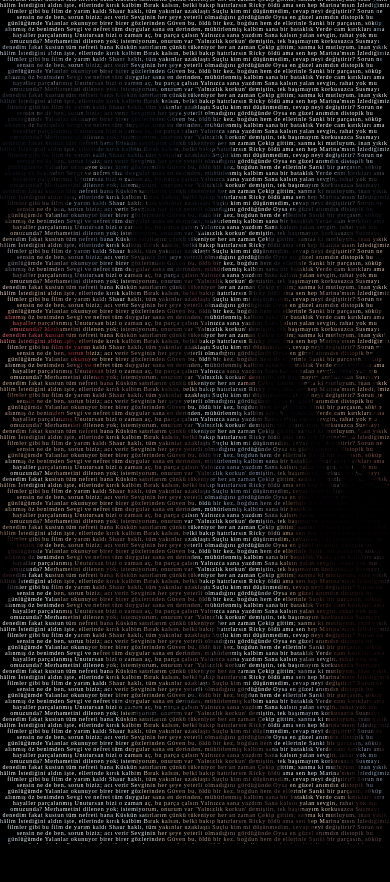
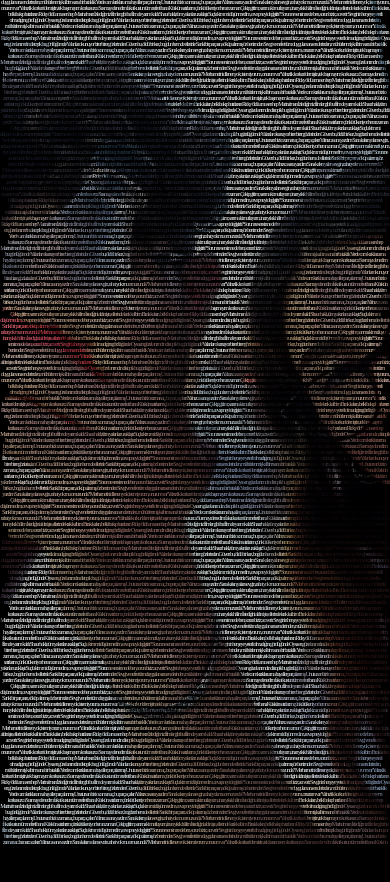
Before and after one commit to sametbozkurt-1/hateu, a plain HTML site: page index.html in a window 390 px wide. Shown: the top 882 px of the page. Drawn offline with Linux system fonts and the light colour scheme.

Commit message:
Update index.html

```diff
--- a/index.html
+++ b/index.html
@@ -47,9 +47,7 @@
     @media (max-width: 768px) {
       p {
         font-size: 6px;
-        letter-spacing: 0.5px;
         background-size: cover;
-        background-attachment: scroll; /* Mobilde daha iyi çalışması için */
       }
     }
 
```
